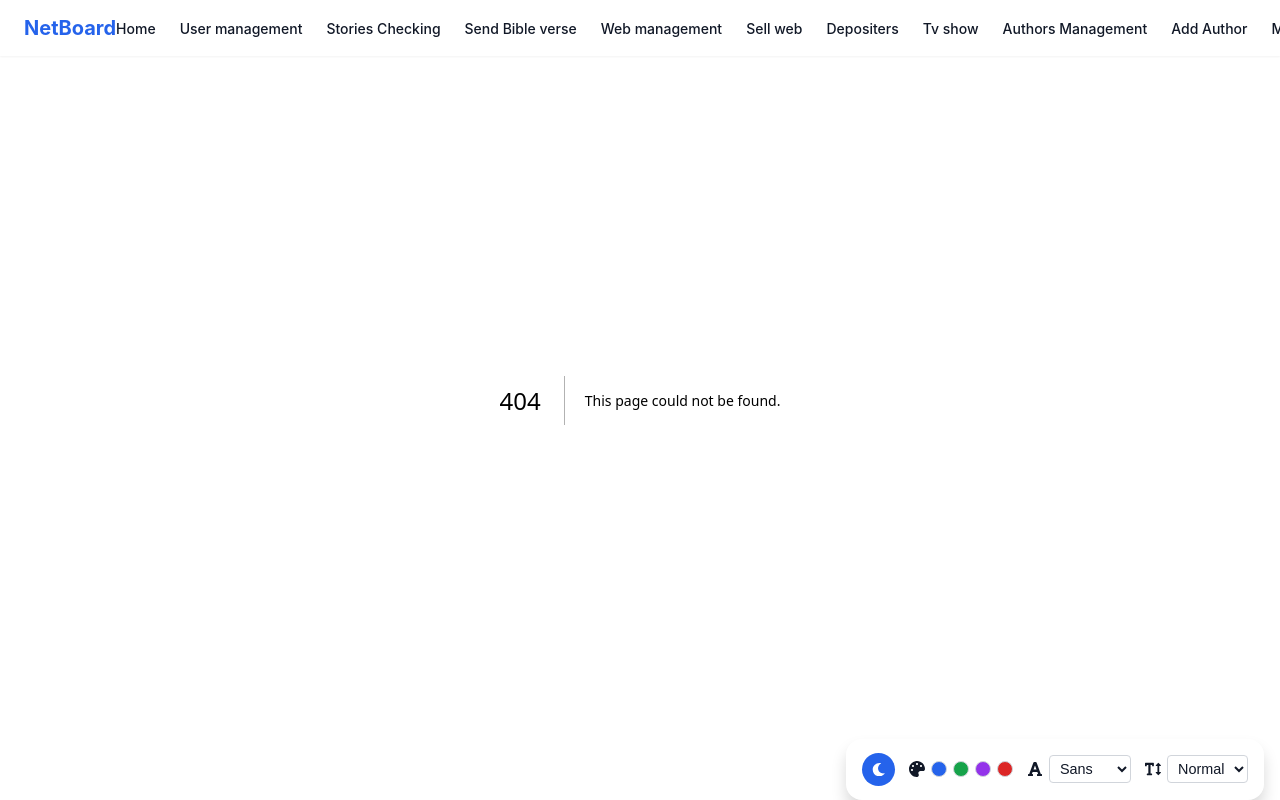
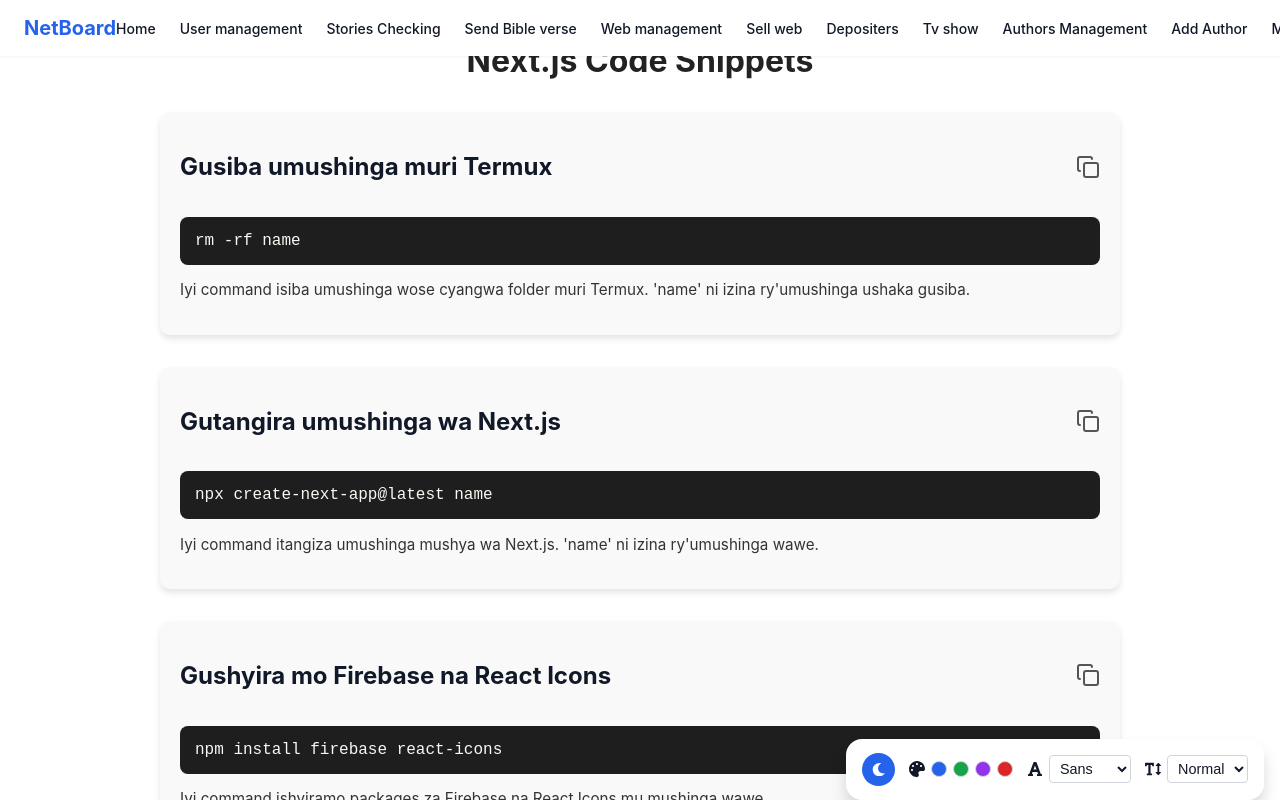
Before and after one commit to Newbhjj2222/admin, a Next.js app: page /code in a window 1280 px wide. Before the commit this address had no page. Built offline with nearby package versions, Linux system fonts and the light colour scheme.

Commit message:
Create code.js

```diff
--- /dev/null
+++ b/src/pages/code.js
@@ -0,0 +1,113 @@
+'use client';
+
+import { useState } from "react";
+import { Copy } from "lucide-react"; // React icon yo gukora copy
+import styles from "@/styles/code.module.css";
+
+const codeSnippets = [
+  {
+    id: 1,
+    title: "Gusiba umushinga muri Termux",
+    code: `rm -rf name`,
+    description:
+      "Iyi command isiba umushinga wose cyangwa folder muri Termux. 'name' ni izina ry'umushinga ushaka gusiba.",
+  },
+  {
+    id: 2,
+    title: "Gutangira umushinga wa Next.js",
+    code: `npx create-next-app@latest name`,
+    description:
+      "Iyi command itangiza umushinga mushya wa Next.js. 'name' ni izina ry'umushinga wawe.",
+  },
+  {
+    id: 3,
+    title: "Gushyira mo Firebase na React Icons",
+    code: `npm install firebase react-icons`,
+    description:
+      "Iyi command ishyiramo packages za Firebase na React Icons mu mushinga wawe.",
+  },
+  {
+    id: 4,
+    title: "Gushyira mo Hook",
+    code: `npm install react-hook-form`,
+    description:
+      "Iyi package ikoreshwa mu gukora forms muri React neza kandi mu buryo bwihuse.",
+  },
+  {
+    id: 5,
+    title: "Gushyira mo Chart",
+    code: `npm install chart.js react-chartjs-2`,
+    description:
+      "Iyi command ishyiramo Chart.js na React wrapper yayo, bigufasha gukora charts muri React.",
+  },
+  {
+    id: 6,
+    title: "Shyiramo JS Cookies",
+    code: `npm install js-cookie cookie`,
+    description:
+      "Iyi package ikoreshwa mu kubika no gucunga cookies muri React cyangwa JavaScript.",
+  },
+  {
+    id: 7,
+    title: "Gushyira mo Firebase Admin SDK igihe ari ngombwa",
+    code: `npm install firebase-admin`,
+    description:
+      "Firebase Admin SDK ikoreshwa ku server side mu kubika no gucunga database, authentication n'ibindi.",
+  },
+  {
+    id: 8,
+    title: "Gukora Push",
+    code: `git remote add origin https://github.com/Newbhjj2222/nameofrepo.git`,
+    description:
+      "Shyiraho repository yawe ya GitHub nk'origin.",
+  },
+  {
+    id: 9,
+    title: "Gukora Pull Rebase",
+    code: `git pull origin main --rebase`,
+    description:
+      "Iyi command ikurura updates za remote repository ikazihuza na local branch yawe.",
+  },
+  {
+    id: 10,
+    title: "GitHub Username & Token",
+    code: `Username: Newbhjj2222
+Token: ghp_QEiYTUNVGJSmkHymlvqBt43BG2arK80VHKh`,
+    description:
+      "Ibi ni credentials bya GitHub byo gukora authentication mu gihe ukoresha command line.",
+  },
+];
+
+export default function CodePage() {
+  const [copiedId, setCopiedId] = useState(null);
+
+  const handleCopy = (code, id) => {
+    navigator.clipboard.writeText(code);
+    setCopiedId(id);
+    setTimeout(() => setCopiedId(null), 1500);
+  };
+
+  return (
+    <div className={styles.container}>
+      <h1 className={styles.title}>Next.js Code Snippets</h1>
+      {codeSnippets.map((snippet) => (
+        <div key={snippet.id} className={styles.snippet}>
+          <div className={styles.header}>
+            <h2>{snippet.title}</h2>
+            <Copy
+              className={styles.copyIcon}
+              onClick={() => handleCopy(snippet.code, snippet.id)}
+            />
+          </div>
+          <pre className={styles.codeBlock}>
+            <code>{snippet.code}</code>
+          </pre>
+          <p className={styles.description}>{snippet.description}</p>
+          {copiedId === snippet.id && (
+            <span className={styles.copiedMsg}>Copied!</span>
+          )}
+        </div>
+      ))}
+    </div>
+  );
+}
```
